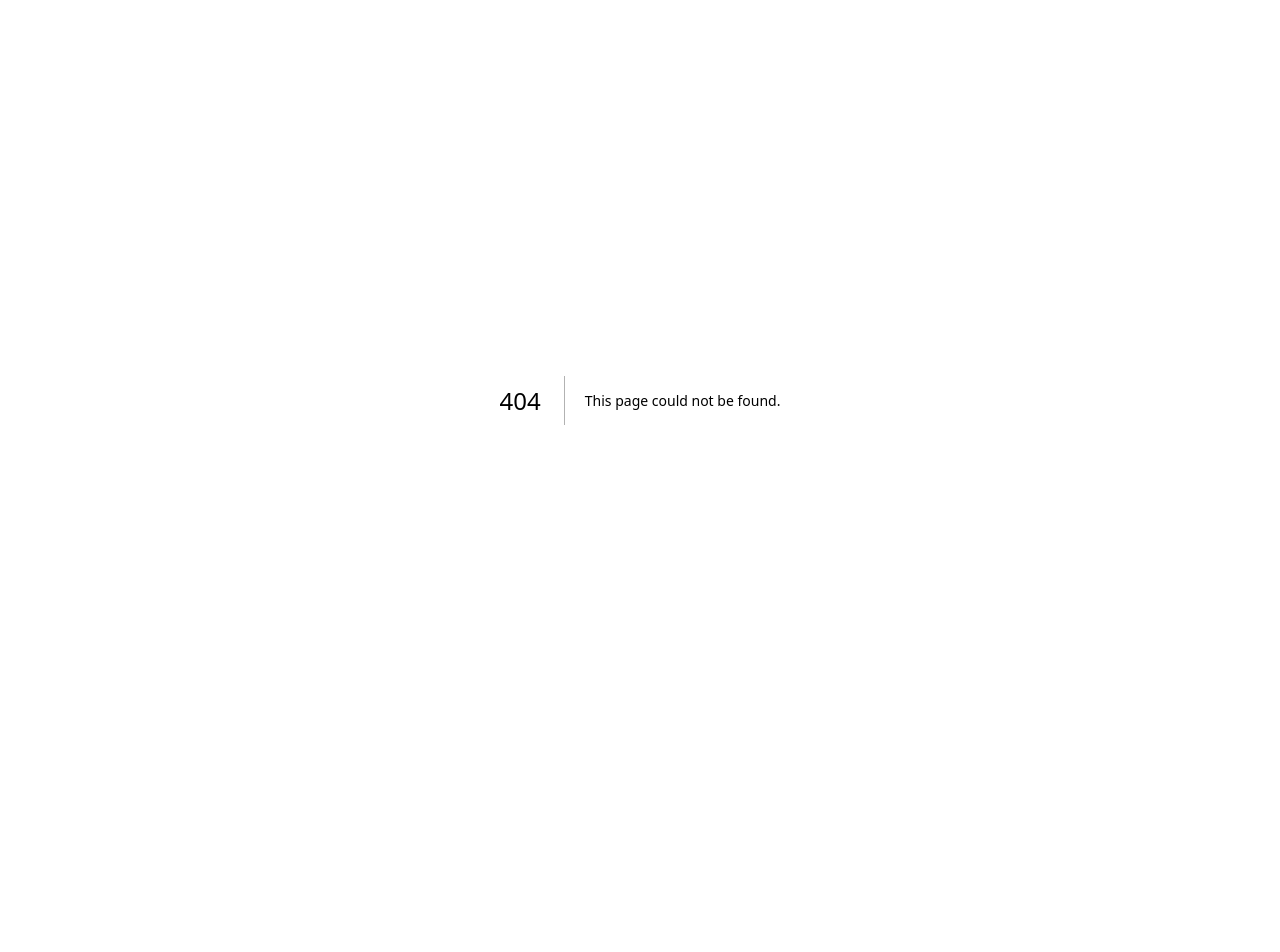
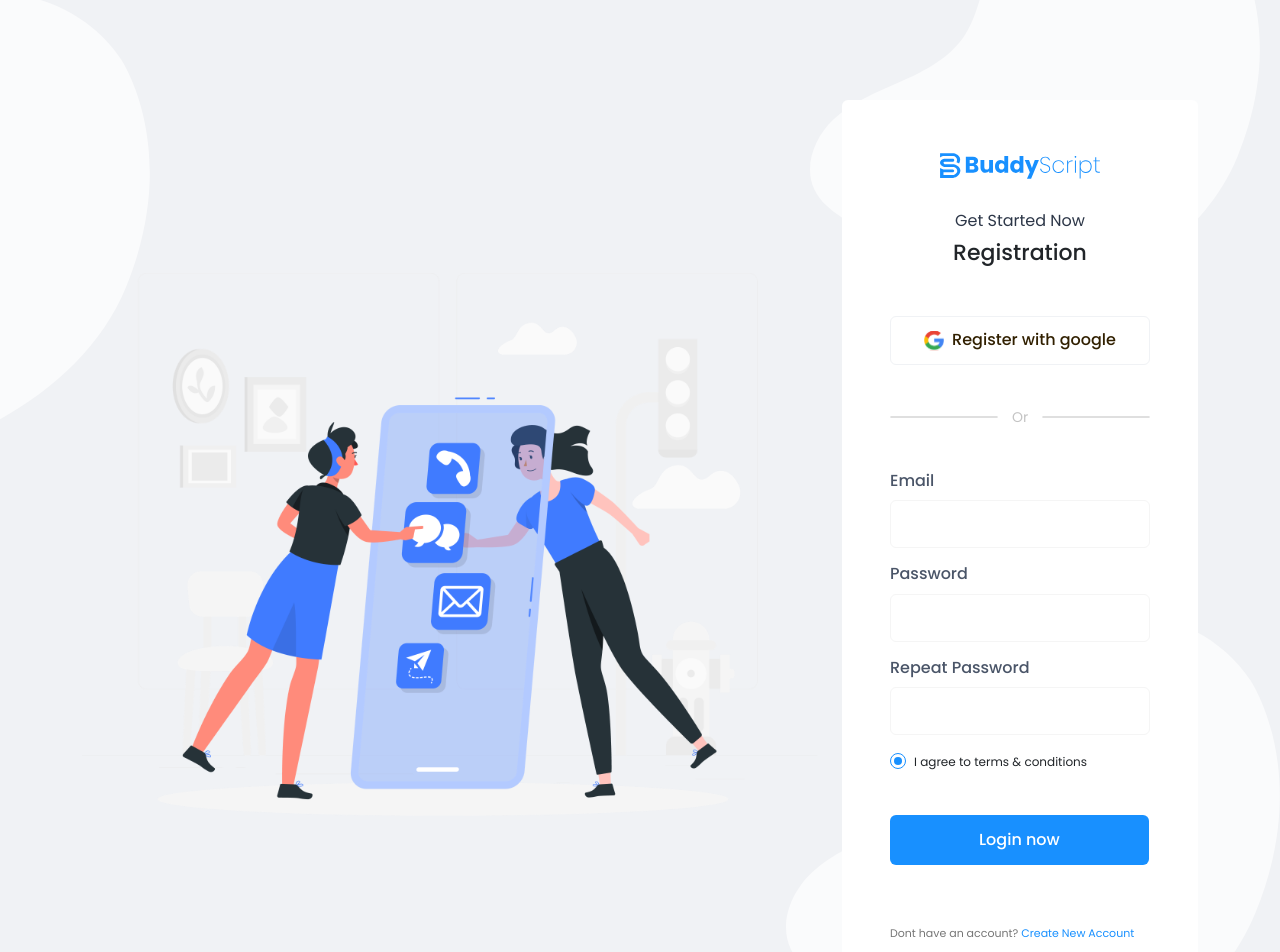
Before and after one commit to adnanhjoy/buddyscript-frontend, a Next.js app: page /registration in a window 1280 px wide. Before the commit this address had no page. Shown: the top 952 px of the page. Before the commit the page ends 800 px from the top, so only its background shows below. Built offline with nearby package versions, Linux system fonts and the light colour scheme.

Commit message:
feat: convert registration page into provided html file

```diff
--- /dev/null
+++ b/app/registration/page.tsx
@@ -0,0 +1,97 @@
+import React from 'react';
+
+const RegistrationPage = () => {
+    return (
+        <section className="_social_registration_wrapper _layout_main_wrapper">
+            <div className="_shape_one">
+                <img src="/images/shape1.svg" alt="" className="_shape_img" />
+                <img src="/images/dark_shape.svg" alt="" className="_dark_shape" />
+            </div>
+            <div className="_shape_two">
+                <img src="/images/shape2.svg" alt="" className="_shape_img" />
+                <img src="/images/dark_shape1.svg" alt="" className="_dark_shape _dark_shape_opacity" />
+            </div>
+            <div className="_shape_three">
+                <img src="/images/shape3.svg" alt="" className="_shape_img" />
+                <img src="/images/dark_shape2.svg" alt="" className="_dark_shape _dark_shape_opacity" />
+            </div>
+            <div className="_social_registration_wrap">
+                <div className="container">
+                    <div className="row align-items-center">
+                        <div className="col-xl-8 col-lg-8 col-md-12 col-sm-12">
+                            <div className="_social_registration_right">
+                                <div className="_social_registration_right_image">
+                                    <img src="/images/registration.png" alt="Image" />
+                                </div>
+                                <div className="_social_registration_right_image_dark">
+                                    <img src="/images/registration1.png" alt="Image" />
+                                </div>
+                            </div>
+                        </div>
+                        <div className="col-xl-4 col-lg-4 col-md-12 col-sm-12">
+                            <div className="_social_registration_content">
+                                <div className="_social_registration_right_logo _mar_b28">
+                                    <img src="/images/logo.svg" alt="Image" className="_right_logo" />
+                                </div>
+                                <p className="_social_registration_content_para _mar_b8">Get Started Now</p>
+                                <h4 className="_social_registration_content_title _titl4 _mar_b50">Registration</h4>
+                                <button type="button" className="_social_registration_content_btn _mar_b40">
+                                    <img src="/images/google.svg" alt="Image" className="_google_img" /> <span>Register with google</span>
+                                </button>
+                                <div className="_social_registration_content_bottom_txt _mar_b40"> <span>Or</span>
+                                </div>
+                                <form className="_social_registration_form">
+                                    <div className="row">
+                                        <div className="col-xl-12 col-lg-12 col-md-12 col-sm-12">
+                                            <div className="_social_registration_form_input _mar_b14">
+                                                <label className="_social_registration_label _mar_b8">Email</label>
+                                                <input type="email" className="form-control _social_registration_input" />
+                                            </div>
+                                        </div>
+                                        <div className="col-xl-12 col-lg-12 col-md-12 col-sm-12">
+                                            <div className="_social_registration_form_input _mar_b14">
+                                                <label className="_social_registration_label _mar_b8">Password</label>
+                                                <input type="password" className="form-control _social_registration_input" />
+                                            </div>
+                                        </div>
+                                        <div className="col-xl-12 col-lg-12 col-md-12 col-sm-12">
+                                            <div className="_social_registration_form_input _mar_b14">
+                                                <label className="_social_registration_label _mar_b8">Repeat Password</label>
+                                                <input type="password" className="form-control _social_registration_input" />
+                                            </div>
+                                        </div>
+                                    </div>
+                                    <div className="row">
+                                        <div className="col-lg-12 col-xl-12 col-md-12 col-sm-12">
+                                            <div className="form-check _social_registration_form_check">
+                                                <input className="form-check-input _social_registration_form_check_input" type="radio" name="flexRadioDefault" id="flexRadioDefault2" checked />
+                                                <label className="form-check-label _social_registration_form_check_label" htmlFor="flexRadioDefault2">I agree to terms & conditions</label>
+                                            </div>
+                                        </div>
+                                    </div>
+                                    <div className="row">
+                                        <div className="col-lg-12 col-md-12 col-xl-12 col-sm-12">
+                                            <div className="_social_registration_form_btn _mar_t40 _mar_b60">
+                                                <button type="button" className="_social_registration_form_btn_link _btn1">Login now</button>
+                                            </div>
+                                        </div>
+                                    </div>
+                                </form>
+                                <div className="row">
+                                    <div className="col-xl-12 col-lg-12 col-md-12 col-sm-12">
+                                        <div className="_social_registration_bottom_txt">
+                                            <p className="_social_registration_bottom_txt_para">Dont have an account? <a href="#0">Create New Account</a>
+                                            </p>
+                                        </div>
+                                    </div>
+                                </div>
+                            </div>
+                        </div>
+                    </div>
+                </div>
+            </div>
+        </section>
+    );
+};
+
+export default RegistrationPage;
```
